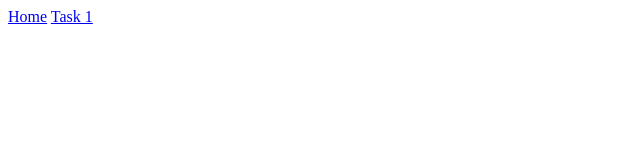
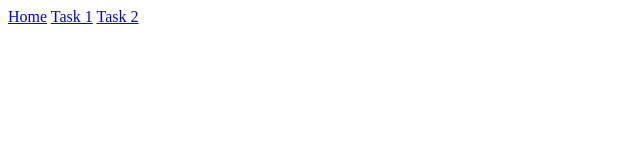
Before and after one commit to OlhaNevzghodova/hw7, a plain HTML site: page index.html in a window 1280 px wide. Shown: the full height of the page, 0-640 px from the left. Drawn offline with Linux system fonts and the light colour scheme.

Commit message:
small fixes

```diff
--- a/index.html
+++ b/index.html
@@ -9,5 +9,6 @@
 <body>
     <a href="index.html">Home</a>
     <a href="hw7.html">Task 1</a>
+    <a href="hw7_2.html">Task 2</a>
 </body>
 </html>
```
Also changed, not shown: hw7_2.html (+1 -1 lines).
